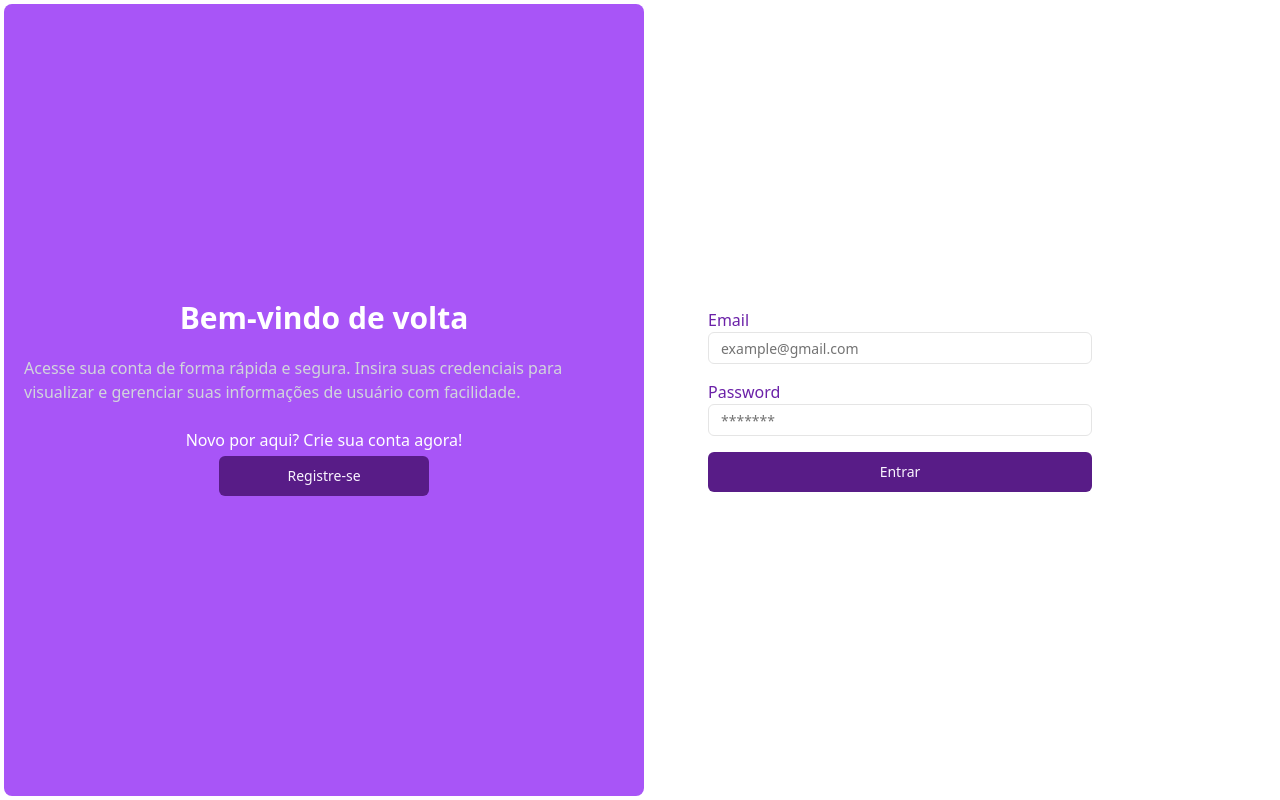
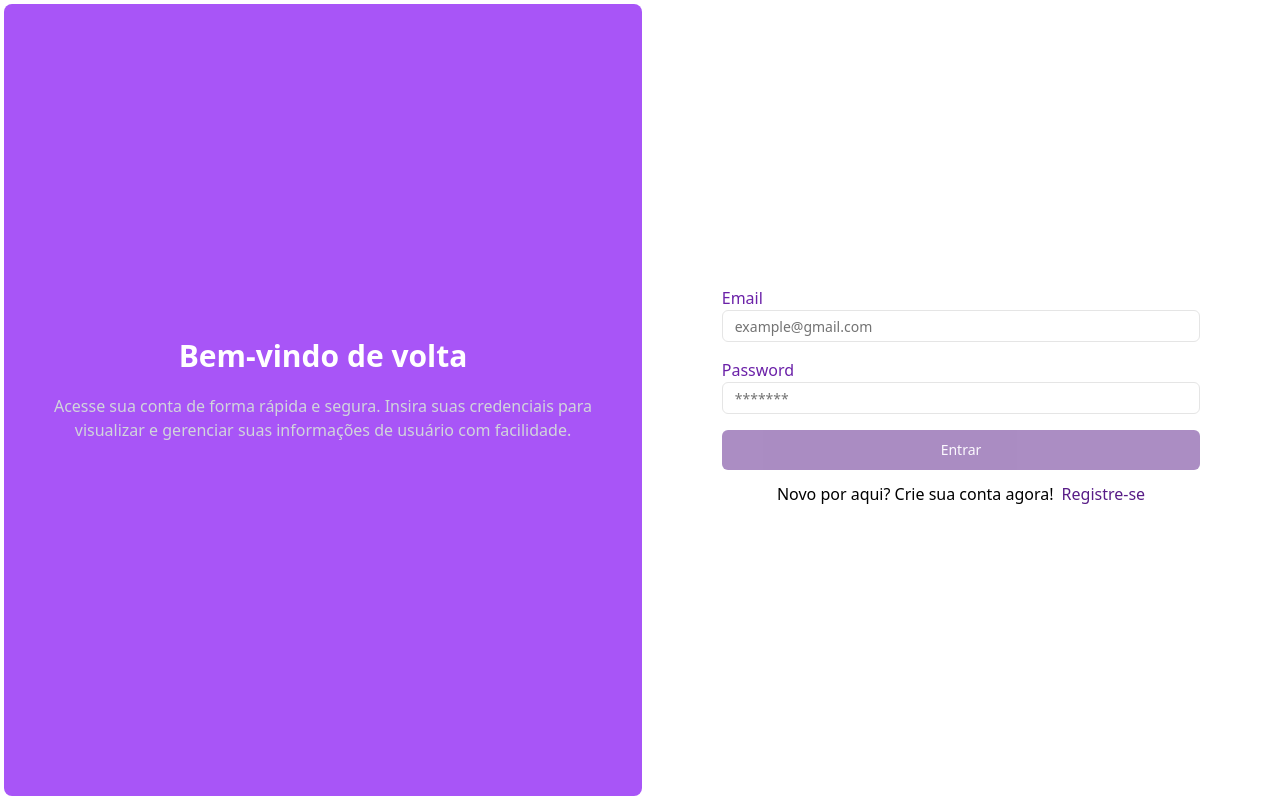
Before and after one commit to Frompaje/EquipeDigital, a Next.js app: page / in a window 1280 px wide. Built offline with nearby package versions, Linux system fonts and the light colour scheme.

Commit message:
styles: page login

```diff
--- a/package.json
+++ b/package.json
@@ -9,6 +9,7 @@
     "lint": "next lint"
   },
   "dependencies": {
+    "@hookform/resolvers": "^3.9.1",
     "@prisma/client": "^5.21.1",
     "@radix-ui/react-slot": "^1.1.0",
     "@tanstack/react-query": "^5.59.16",
--- a/src/components/pages/login/index.tsx
+++ b/src/components/pages/login/index.tsx
@@ -1,10 +1,12 @@
 import { useForm } from 'react-hook-form'
 import { useMutation } from '@tanstack/react-query'
-import { LoginSchema } from '@/types/login'
+import { loginSchema, LoginSchema } from '@/types/login'
 import { AuthService } from '@/services/auth'
 import { LoadingSpin } from '@/components/loadingSpin'
 import { Input } from '@/components/ui/input'
 import { Button } from '@/components/ui/button'
+import { zodResolver } from '@hookform/resolvers/zod'
+import { Link } from 'react-router-dom'
 
 export const LoginForm = () => {
   const { mutate, isPending } = useMutation({
@@ -14,17 +16,20 @@ export const LoginForm = () => {
   const {
     register,
     handleSubmit,
-    formState: { isValid, disabled, errors },
-  } = useForm()
+    formState: { isValid },
+  } = useForm<LoginSchema>({
+    resolver: zodResolver(loginSchema),
+  })
 
   function handleLoginForm(data: LoginSchema) {
     mutate(data)
   }
 
   return (
+    <div className="flex flex-col w-2/4 h-full justify-center">
       <form
         onSubmit={handleSubmit(handleLoginForm)}
-        className="w-2/5 flex justify-center items-center"
+        className="flex justify-center "
       >
         <div className="w-9/12 flex flex-col gap-4">
           <div>
@@ -32,10 +37,10 @@ export const LoginForm = () => {
               Email
             </label>
             <Input
-              type="password"
-              id="password"
+              type="email"
+              id="email"
               placeholder="example@gmail.com"
-              {...register('password')}
+              {...register('email')}
             />
           </div>
           <div>
@@ -56,5 +61,15 @@ export const LoginForm = () => {
           </Button>
         </div>
       </form>
+      <div className="w-full flex justify-center p-1 gap-2 mt-2">
+        <p className="mb-1">Novo por aqui? Crie sua conta agora!</p>
+        <Link
+          to={'/signUp '}
+          className="text-purple-900 text-center hover:text-purple-950"
+        >
+          Registre-se
+        </Link>
+      </div>
+    </div>
   )
 }
--- a/src/pages/login/index.tsx
+++ b/src/pages/login/index.tsx
@@ -1,22 +1,17 @@
 import { LoginForm } from '@/components/pages/login'
-import { Button } from '@/components/ui/button'
 
 export const Login = () => {
   return (
-    <main className="flex h-screen ">
+    <main className="flex h-screen">
       <div className="ml-1 mt-1 mb-1 bg-purple-500 text-white rounded-lg w-1/2 flex flex-col justify-center ">
         <h1 className="text-3xl font-semibold text-center">
-          Bem-vindo de volta{' '}
+          Bem-vindo de volta
         </h1>
-        <p className="text-gray-300 p-5">
+        <p className="text-gray-300 p-5 text-center">
           Acesse sua conta de forma rápida e segura. Insira suas credenciais
           para visualizar e gerenciar suas informações de usuário com
           facilidade.
         </p>
-        <div className="w-full flex justify-center flex-col items-center p-1">
-          <p className="mb-1">Novo por aqui? Crie sua conta agora!</p>
-          <Button className="w-1/3  text-center">Registre-se</Button>
-        </div>
       </div>
       <LoginForm />
     </main>
```
Also changed, not shown: 1 other file (tests, documents, lock files or other folders).
